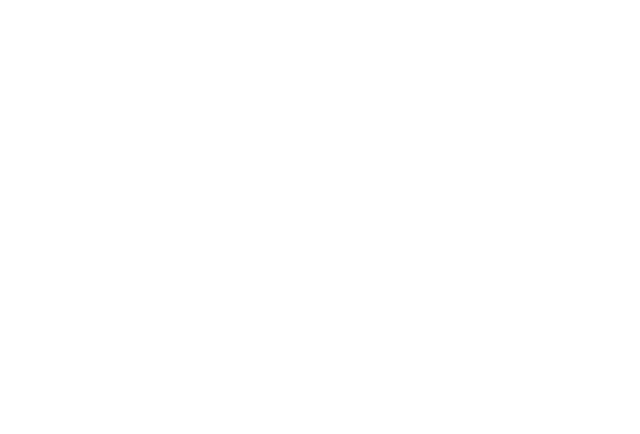
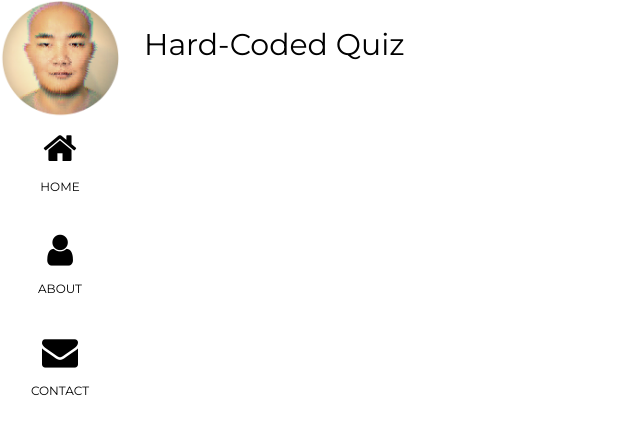
Before and after one commit to schang154/schang154.github.io, a plain HTML site: page public/COMP4537/labs/1/quizQuestions/index.html in a window 1280 px wide. Shown: the whole page, without its empty margins (0-640 px from the left). Drawn offline with nearby package versions, Linux system fonts and the light colour scheme.

Commit message:
fixed path for links

```diff
--- a/public/COMP4537/labs/1/quizQuestions/index.html
+++ b/public/COMP4537/labs/1/quizQuestions/index.html
@@ -2,9 +2,46 @@
 <html lang="en">
 <head>
     <meta charset="UTF-8">
-    <title>Title</title>
-</head>
-<body>
+    <title>Lab1 - Hard-Coded-Quiz</title>
+    <meta name="viewport" content="width=device-width, initial-scale=1">
+    <link rel="stylesheet" href="https://www.w3schools.com/w3css/4/w3.css">
+    <link rel="stylesheet" href="https://fonts.googleapis.com/css?family=Montserrat">
+    <link rel="stylesheet" href="https://cdnjs.cloudflare.com/ajax/libs/font-awesome/4.7.0/css/font-awesome.min.css">
+    <link rel="stylesheet" type="text/css" href="../../../../css/index.css">
+<body class="w3-white">
 
+    <!-- Icon Bar (Sidebar - hidden on small screens) -->
+    <nav class="w3-sidebar w3-bar-block w3-small w3-hide-small w3-center">
+        <!-- Avatar image in top left corner -->
+        <img src="../../../../images/self_moz.png" style="width:100%" alt="self photo">
+        <a href="../../../../index.html#" class="w3-bar-item w3-button w3-padding-large w3-white">
+            <i class="fa fa-home w3-xxlarge"></i>
+            <p>HOME</p>
+        </a>
+        <a href="../../../../index.html#about" class="w3-bar-item w3-button w3-padding-large w3-white">
+            <i class="fa fa-user w3-xxlarge"></i>
+            <p>ABOUT</p>
+        </a>
+        <a href="../../../../index.html#contact" class="w3-bar-item w3-button w3-padding-large w3-white">
+            <i class="fa fa-envelope w3-xxlarge"></i>
+            <p>CONTACT</p>
+        </a>
+    </nav>
+
+    <!-- Navbar on small screens (Hidden on medium and large screens) -->
+    <div class="w3-top w3-hide-large w3-hide-medium" id="myNavbar">
+        <div class="w3-bar w3-white w3-opacity w3-hover-opacity-off w3-center w3-small">
+            <a href="../../../../index.html#" class="w3-bar-item w3-button" style="width:25% !important">HOME</a>
+            <a href="../../../../index.html#about" class="w3-bar-item w3-button" style="width:25% !important">ABOUT</a>
+            <a href="../../../../index.html#contact" class="w3-bar-item w3-button" style="width:25% !important">CONTACT</a>
+        </div>
+    </div>
+
+    <!-- Page Content -->
+    <div class="w3-padding-large" id="main">
+    <h2 class="w3-text-black">Hard-Coded Quiz</h2>
+
+    <!-- END PAGE CONTENT -->
+    </div>
 </body>
 </html>
```
Also changed, not shown: public/COMP4537/COMP4537.html (+12 -2 lines).
